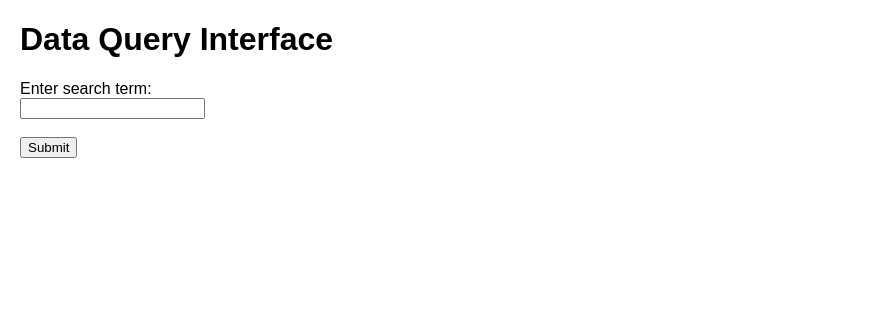
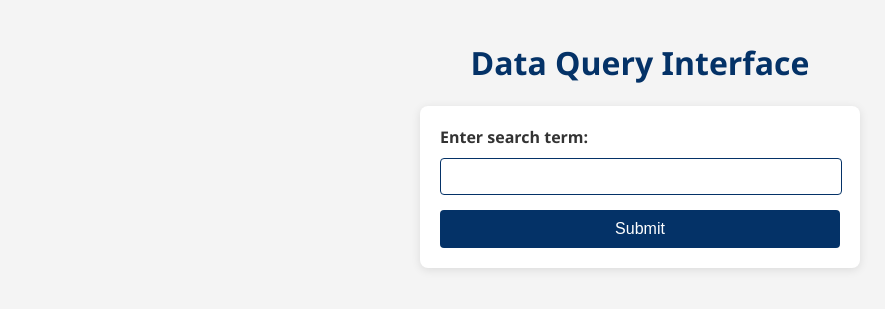
Before and after one commit to dilawaizkhan08/Web_Scraper, a Flask app: page / in a window 1280 px wide. Shown: the top 309 px of the page, without its empty margins (0-885 px from the left). Run offline with Flask 3, Linux system fonts and the light colour scheme.

Commit message:
ehannced UI

```diff
--- a/Google_Maps_Scrapper/requirements.txt
+++ b/Google_Maps_Scrapper/requirements.txt
@@ -9,3 +9,4 @@ python-dateutil
 pytz
 six
 typing_extensions
+flask
--- a/Google_Maps_Scrapper/templates/query.html
+++ b/Google_Maps_Scrapper/templates/query.html
@@ -5,19 +5,94 @@
     <meta name="viewport" content="width=device-width, initial-scale=1.0">
     <title>Data Query Interface</title>
     <style>
-        body { font-family: Arial, sans-serif; margin: 20px; }
-        #response { margin-top: 20px; }
-        table { width: 100%; border-collapse: collapse; }
-        table, th, td { border: 1px solid #ddd; }
-        th, td { padding: 8px; text-align: left; }
-        #loadingMessage { display: none; font-size: 1.1em; color: #555; }
+        body {
+            font-family: 'Segoe UI', Tahoma, Geneva, Verdana, sans-serif;
+            background-color: #f4f4f4;
+            margin: 0;
+            padding: 20px;
+            color: #333;
+        }
+        h1 {
+            text-align: center;
+            color: #043267;
+        }
+        #queryForm {
+            background-color: #fff;
+            padding: 20px;
+            border-radius: 8px;
+            box-shadow: 0 2px 10px rgba(0, 0, 0, 0.1);
+            max-width: 400px;
+            margin: auto;
+        }
+        label {
+            font-weight: bold;
+            display: block;
+            margin-bottom: 10px;
+        }
+        input[type="text"] {
+            width: 95%;
+            padding: 10px;
+            border: 1px solid #043267;
+            border-radius: 4px;
+            margin-bottom: 15px;
+            transition: border 0.3s;
+        }
+        input[type="text"]:focus {
+            border: 1px solid #043267;
+            outline: none;
+        }
+        button {
+            width: 100%;
+            padding: 10px;
+            background-color: #043267;
+            color: white;
+            border: none;
+            border-radius: 4px;
+            cursor: pointer;
+            font-size: 16px;
+        }
+        button:hover {
+            background-color: #043267;
+        }
+        #loadingMessage {
+            display: none;
+            font-size: 1.1em;
+            color: #555;
+            text-align: center;
+            margin-top: 20px;
+        }
+        #response {
+            margin-top: 20px;
+            overflow-x: auto;
+        }
+        table {
+            width: 100%;
+            border-collapse: collapse;
+            margin-top: 20px;
+            background-color: #fff;
+            border-radius: 8px;
+            overflow: hidden;
+            box-shadow: 0 2px 10px rgba(0, 0, 0, 0.1);
+        }
+        th, td {
+            padding: 12px;
+            text-align: left;
+            border-bottom: 1px solid #ddd;
+        }
+        th {
+            background-color: #043267;
+            color: white;
+        }
+        tr:hover {
+            background-color: #f1f1f1;
+        }
     </style>
 </head>
 <body>
     <h1>Data Query Interface</h1>
     <form id="queryForm">
-        <label for="search">Enter search term:</label><br>
-        <input type="text" id="search" required><br><br>
+        <label for="search">Enter search term:</label>
+        <input type="text" id="search" required>
         <button type="submit">Submit</button>
     </form>
     <div id="loadingMessage">Loading, please wait...</div>
```
Also changed, not shown: Google_Maps_Scrapper/result.csv (+6 -6 lines).
